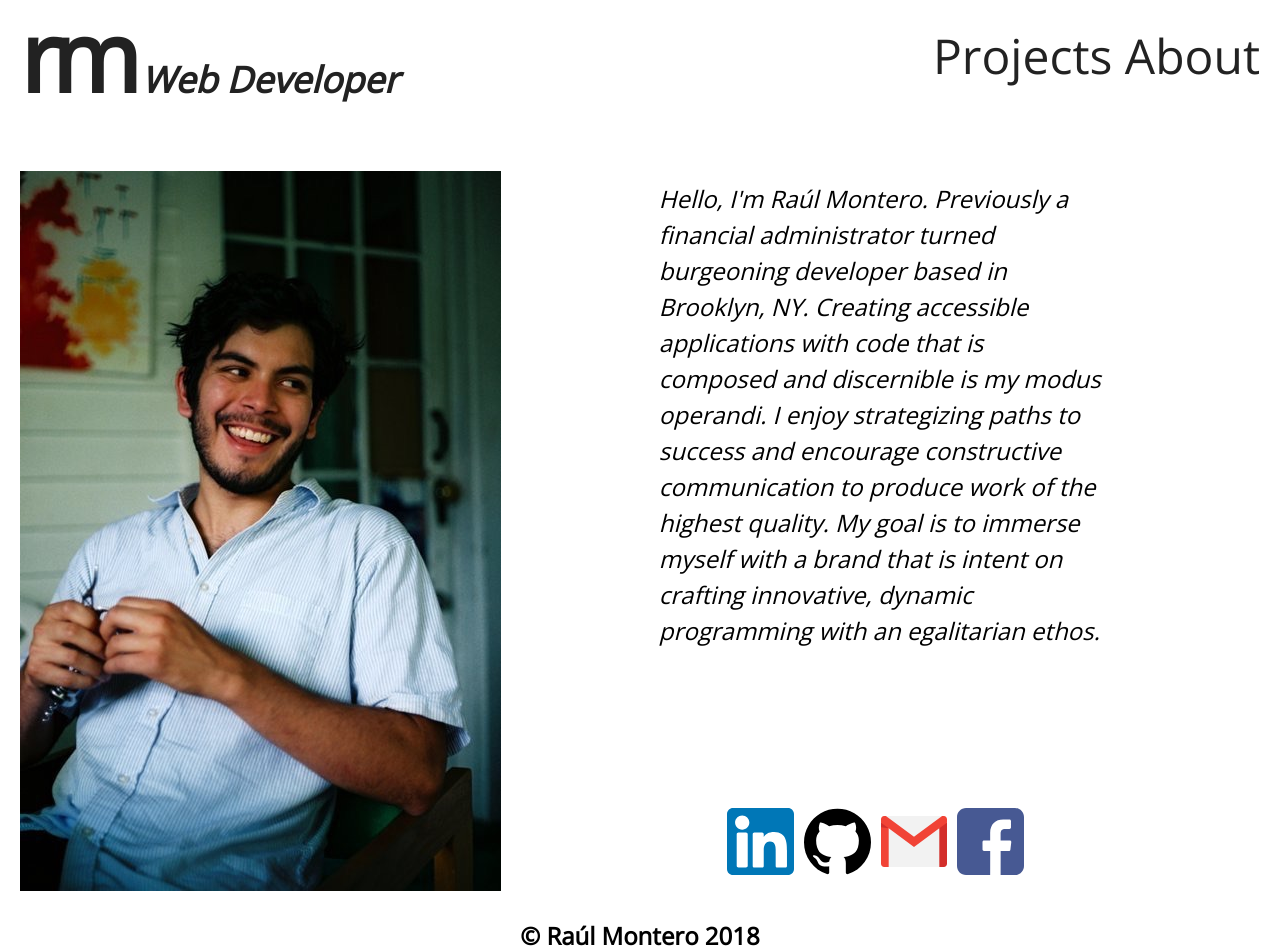
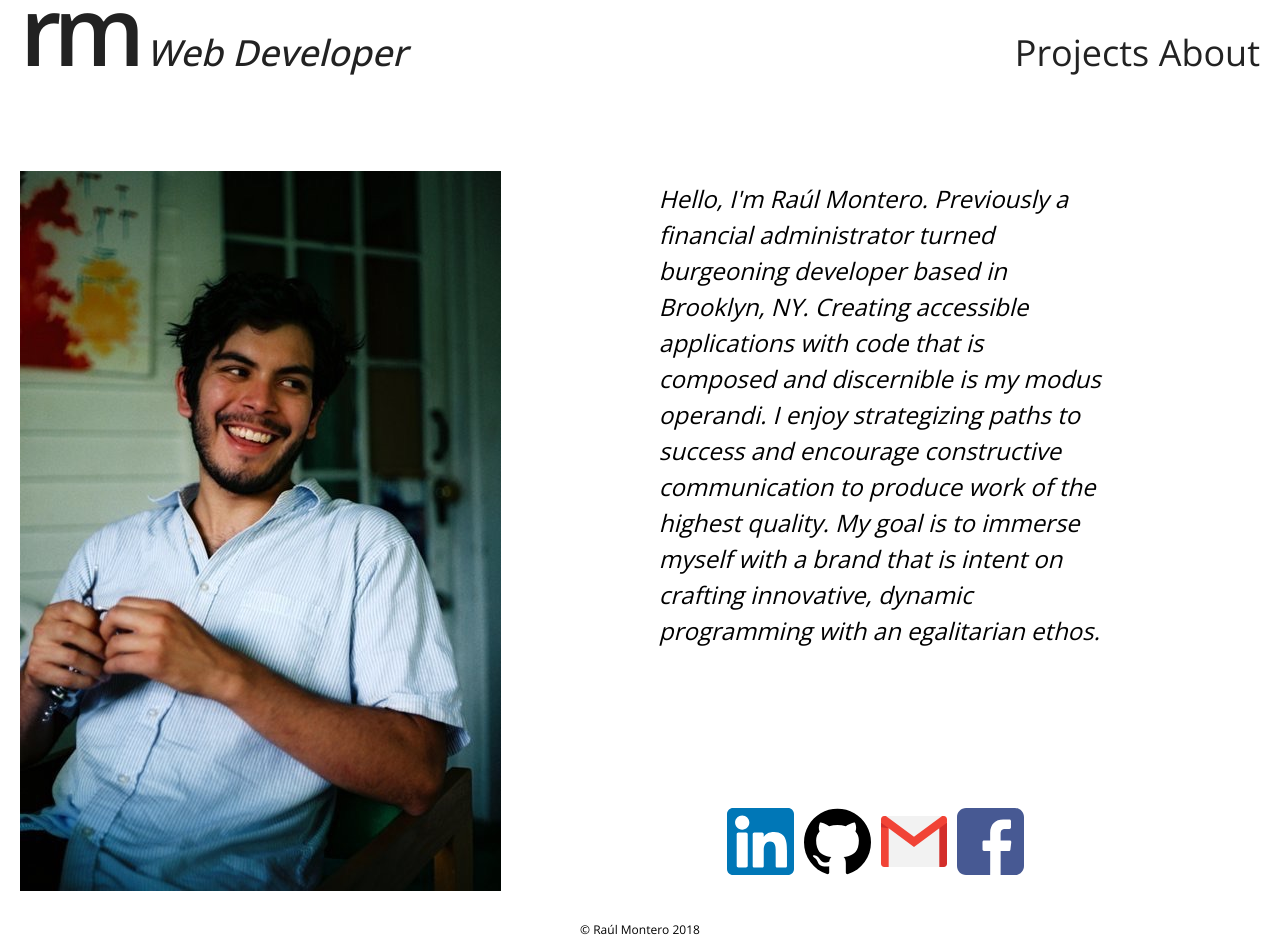
Before and after one commit to brooklynbodega/Portfolio-V2, a React (Create React App) app: page /about in a window 1280 px wide. Shown: the part 39-991 px from the top of the page. Built offline with nearby package versions, Linux system fonts and the light colour scheme.

Commit message:
adjusted font and mediaquery for Projects & Header

```diff
--- a/public/index.html
+++ b/public/index.html
@@ -5,7 +5,7 @@
   <meta charset="utf-8">
   <meta name="viewport" content="width=device-width, initial-scale=1, shrink-to-fit=no">
   <meta name="theme-color" content="#000000">
-  <link href="https://fonts.googleapis.com/css?family=Open+Sans:300" rel="stylesheet">
+  <link href="https://fonts.googleapis.com/css?family=Open+Sans:300,400,500,600,700,800,900,1000" rel="stylesheet">
 
   <!--
       manifest.json provides metadata used when your web app is added to the
--- a/src/App.css
+++ b/src/App.css
@@ -69,8 +69,9 @@ html {
   color: rgb(34, 34, 34);
   display: flex;
   justify-content: space-between;
-  align-items: center;
+  align-items: baseline;
   font-size: 3em;
+  font-weight: 300;
   height: 150px;
   padding: 20px;
 }
@@ -85,11 +86,28 @@ html {
   color: rgb(205, 205, 205);
  }
 
+ .header-title {
+
+ }
+
  .logo {
   font-size: 2em;
-  font-weight: bolder;
+  font-weight: 600;
   letter-spacing: -8px;
  }
+
+.sub-title {
+  font-size: .75em;
+  font-weight: 500;
+}
+
+.nav {
+font-size: 0.75em;
+}
+
+#webdev {
+  font-style: italic;
+}
 
  .puff-in-center {
    -webkit-animation: puff-in-center 1s linear both;
@@ -138,20 +156,6 @@ html {
    }
  }
 
-
- .sub-title {
-   font-size: .75em;
-   font-weight: bolder;
- }
-
- #divider {
-  /* font-size: 2em;
-  letter-spacing: -8px; */
- }
-
- #webdev {
-  font-style: italic;
- }
  /**** END HEADER PAGE ****/
 
  /**** PROJECTS PAGE ****/
@@ -254,7 +258,9 @@ html {
   justify-content: space-between;
   line-height: 1.5em;
   opacity: 0;
+  overflow-wrap: break-word;
   padding-left: 20px;
+  padding-right: 10px;
   position: absolute;
   right: -5px;
   text-align: left;
@@ -269,11 +275,10 @@ html {
 
 .link-title {
   font-size: 2em;
-  font-weight: bold;
+  font-weight: 900;
   margin-bottom: 20px;
   margin-top: 15px;
-  overflow-wrap: inherit;
-  text-decoration: underline;
+  overflow-wrap: break-word;
 }
 
 
@@ -281,7 +286,7 @@ html {
   align-self: flex-end;
   display: flex;
   justify-content: center;
-  font-weight: bolder;
+  font-weight: 600;
   margin: 0 auto;
   padding: 10px;
 }
@@ -296,13 +301,8 @@ html {
 }
 
 .project-link > a:link:hover {
-  color: rgb(36, 36, 36);
-}
-
-.project-link > a:hover {
   background: rgb(240, 240, 240);
   color: rgb(36, 36, 36);
-  font-weight: bolder;
 }
 
 .projects:hover .description {
@@ -424,15 +424,17 @@ html {
 
 .Footer {
   margin-top: 10px;
-  font-size: 1.5em;
-  font-weight: 700;
+  font-size: 0.75em;
 }
 
 /**** END FOOTER.JS PAGE ****/
 
-/**** TABLET SCREEN MEDIAQUERY ****/
 
-/**** MOBILE SCREEN MEDIAQUERY ****/
+/****************************************/
+
+/******* TABLET SCREEN MEDIAQUERY *******/
+
+/******* MOBILE SCREEN MEDIAQUERY *******/
 
 @media screen and (max-width: 500px) {
 
@@ -444,20 +446,19 @@ html {
     font-size: 0.75em;
   }
 
+  /**** HEADER.JS PAGE ****/
   .Header {
-    display: flex;
+    align-items: center;
+    flex-direction: column;
+    font-size: 2.5em;
     justify-content: space-evenly;
+  }
+  /**** END HEADER.JS PAGE ****/
+
+  /**** PROJECTS.JS PAGE ****/
+  .Projects-Wrapper {
+    align-items: flex-start;
     flex-direction: column;
-  }
-
-  .nav {
-    font-size: 0.75em;
-  }
-
-  .Projects-Wrapper {
-    display: flex;
-    flex-direction: column;
-    align-items: flex-start;
   }
   .projects {
     min-height: 50%;
@@ -466,64 +467,37 @@ html {
    }
 
   .description {
-    display: flex;
-    flex-direction: column;
     font-size: .75em;
     height: auto;
-    width: auto;
     line-height: 1.25em;
     margin: 0px 1px 3px 0px;
-    overflow-wrap: break-word;
     padding: 0px 10px;
-    transition: .7s ease;
-  }
-
-  .link-text {
-    overflow-wrap: break-word;
   }
 
   .link-title {
-    font-weight: bold;
-    margin-bottom: 10px;
-    margin-top: 10px;
-    overflow-wrap: break-word;
-    text-decoration: underline;
+    margin: 10px 0px;
   }
 
   .project-link {
     align-self: auto;
-    display: flex;
-    justify-content: center;
-    font-weight: bolder;
-    margin: 0 auto;
-    padding-bottom: 10px;
   }
 
   .project-link > a {
-    background: rgba(172, 172, 172, 0.8);
-    border-radius: 7px;
-    height: auto;
-    width: auto;
     letter-spacing: 2px;
     padding: 6px;
   }
-
+  /**** END PROJECTS.JS PAGE ****/
 
   /**** ABOUT PAGE ****/
-
   .About {
-    display: flex;
-    flex-direction: row;
-    font-size: 1em;
-    min-height: 300px;
-    padding: 20px;
+    font-size: 1e
   }
 
   #profile-photo {
       height: 90%;
       width: 90%;
   }
-
+/*///////// ENDED HERE /////////////*/
   #bio {
     display: flex;
     flex-direction: column;
```
